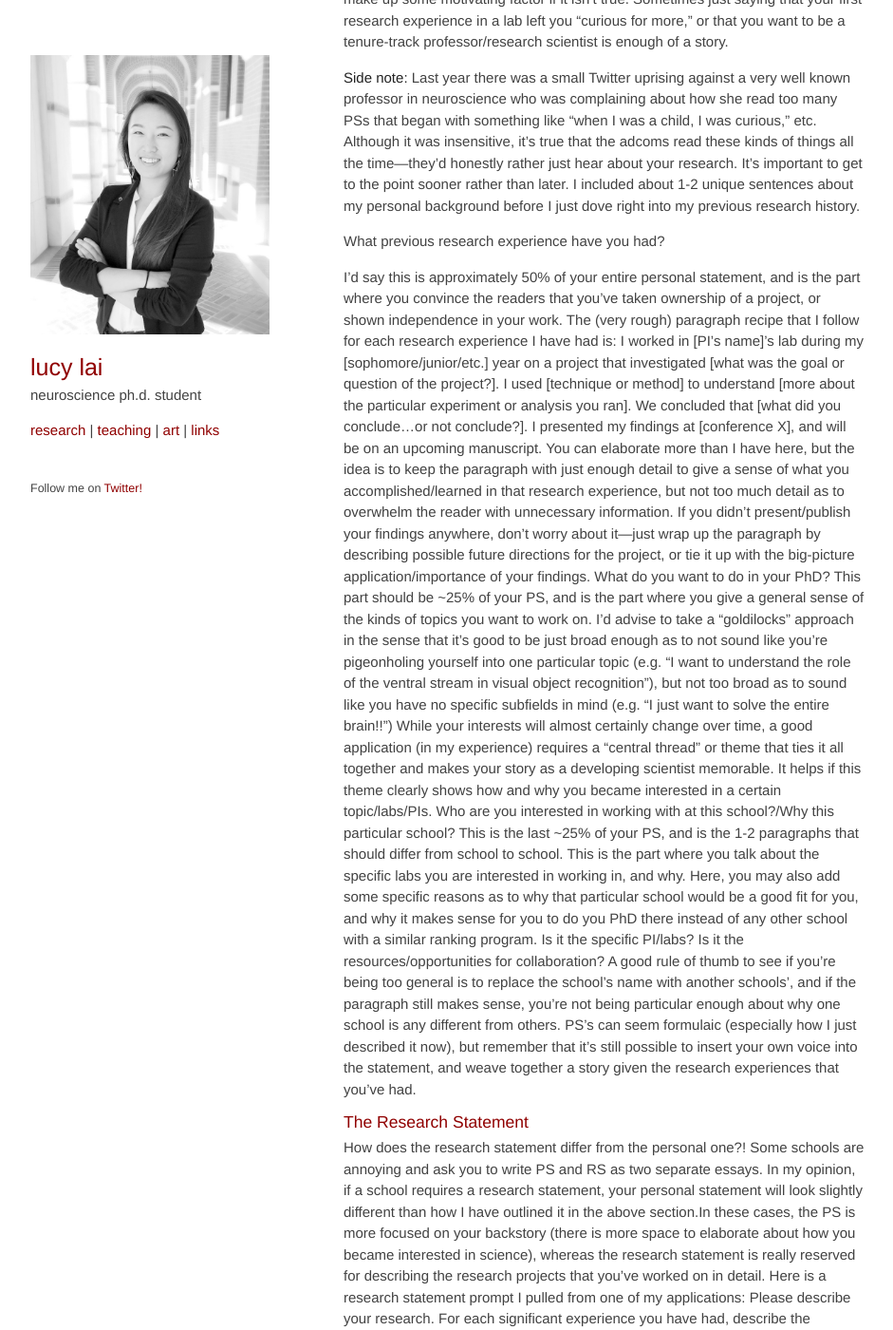
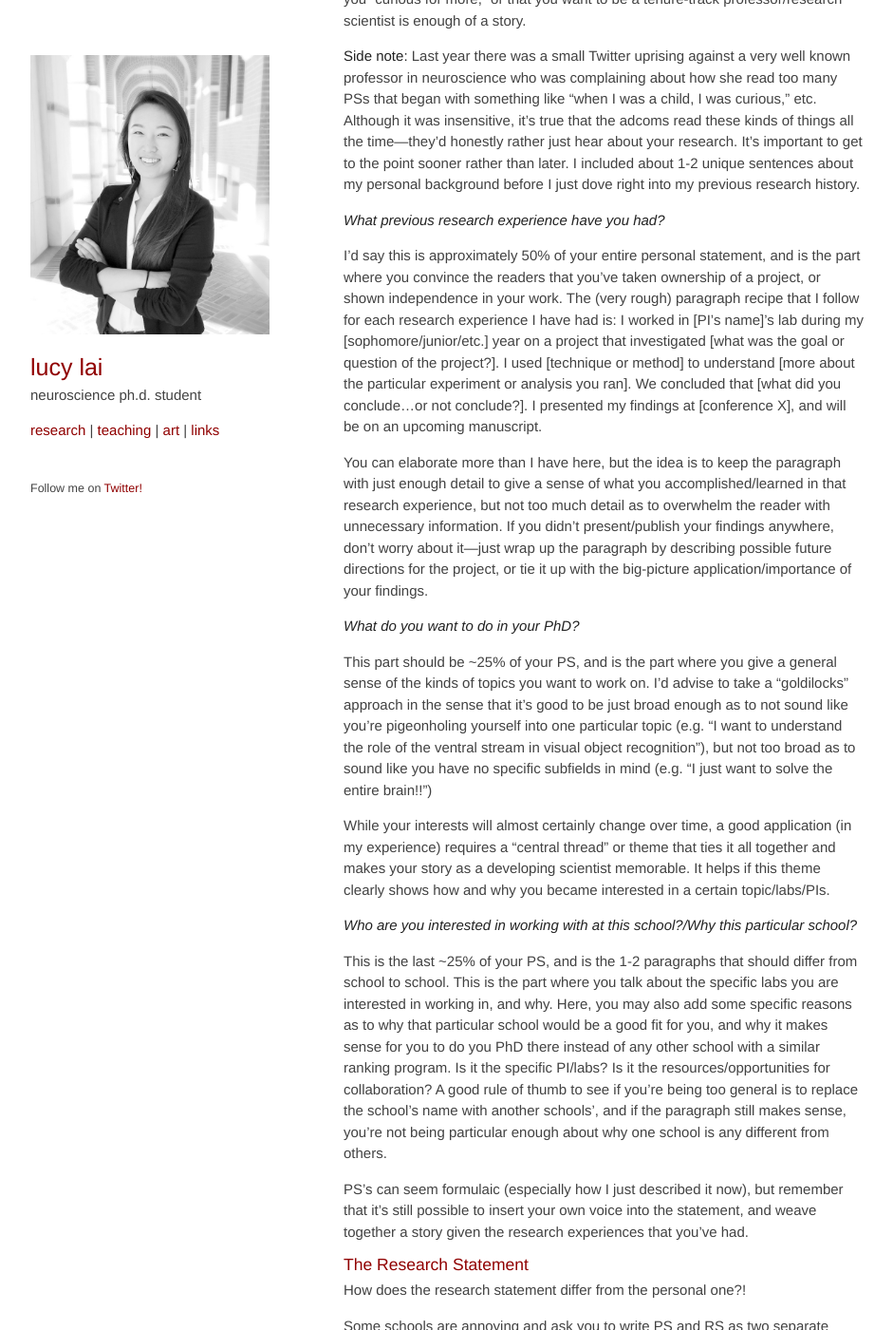
Before and after one commit to lucylai96/lucylai96.github.io, a Jekyll site: the page built from blog/gradapps.md, in a window 1280 px wide and 1400 px high, scrolled down 6303 px. Shown: the whole window at 95% size, without its empty margins (168-1109 px from the left). Built offline with Jekyll 4.4.1, drawn with Linux system fonts in a browser that asks for light colours; our own code applies the rules of GitHub Pages for plain Markdown files; some of the changed text lies outside the part shown.

Commit message:
Update gradapps.md

```diff
--- a/blog/gradapps.md
+++ b/blog/gradapps.md
@@ -7,7 +7,7 @@
 
 ------
 
-Hello friends! I’ve been meaning to write this post ever since I completed the entire grad school application cycle, and I’ve finally gotten around to it (in time for the beginning of the next cycle, yay!) 🙂 My earnest hope is for this post to shed some light on the application process, especially since it seems a little black box-y when just getting started.
+***Hello friends!*** I’ve been meaning to write this post ever since I completed the entire grad school application cycle, and I’ve finally gotten around to it (in time for the beginning of the next cycle, yay!) 🙂 My earnest hope is for this post to shed some light on the application process, especially since it seems a little black box-y when just getting started.
 
 It can be hard to know where to even begin…how to decide which schools to apply to, how to find PIs, how to write a personal and/or research statement, etc. I recall about a year ago when I was beginning this process and wishing there were more informative guides/blogs about this on the internet, so this is my attempt to help anyone who is thinking of applying to science grad school. If there are any topics and/or questions that I have not addressed here that you would find helpful, please shoot me an email (lucylai [at] g [dot] harvard [dot] edu), and I will update this page accordingly!
 
@@ -129,9 +129,9 @@
 
 **Rec letters:** I honestly believe that recommendation letters are almost as important, if not more important, than the personal statement. This is what your research mentors and PIs have learned about you, your work ethic, and your ability to succeed in graduate school from watching you work in their lab. Often, the PIs that will be reading your application know and/or are buddies with your PIs/recommendation letter writers. A good recommendation from someone that the application reader personally knows can be incredibly powerful, simply due to trust. It’s like…your friend setting you up on a blind date—though you have no idea who your date will be, you trust that what your friend has told you about him/her is true and that he/she isn’t crazy or a bad person 🙂
 
-Now the commonly asked question is: who should I ask for recommendation letters?
-* The best case scenario: if you have had 3 different research experiences, that’s ideal—ask for a letter from each of your three PIs.
-* The next best case: In case you didn’t have a chance to work in that many labs, it’s good to have rec letters from 1-2 PIs that know you, your work ethic, and your ability to perform research well. Other letters can come from professors that you’ve had and developed a relationship with (beyond just in-class interactions), or even a prof you’ve TA’ed for (if that’s something you’ve done). While they cannot speak to your ability to perform research, they can highlight other qualities you might have such as curiosity, drive, organization, etc.
+Now the commonly asked question is: **who should I ask for recommendation letters?**
+***The best case scenario:*** if you have had 3 different research experiences, that’s ideal—ask for a letter from each of your three PIs.
+***The next best case:*** In case you didn’t have a chance to work in that many labs, it’s good to have rec letters from 1-2 PIs that know you, your work ethic, and your ability to perform research well. Other letters can come from professors that you’ve had and developed a relationship with (beyond just in-class interactions), or even a prof you’ve TA’ed for (if that’s something you’ve done). While they cannot speak to your ability to perform research, they can highlight other qualities you might have such as curiosity, drive, organization, etc.
 
 Rec letters are sometimes a bit of a black box, and since I’ve never read any of my own letters, I can’t really tell you how you should act to impress your mentors while working in their labs. But what I can say (from what a PI told me during our interview), is that application readers are looking for qualities of a good grad student: resilience, patience, the ability to think critically and creatively, independence, etc.
 
@@ -141,41 +141,55 @@
 Discuss how your personal background informs your decision to pursue a graduate degree.Include any educational, cultural, economic, family or social experiences, challenges, or opportunities relevant to your academic journey.
 The Statement of Purpose should describe succinctly your reasons for applying to the proposed program at [school name],yourpreparationfor this field of study,research interests,future career plans, andother aspects of your backgroundand interests which may aid the admissions committee in evaluating youraptitude and motivation for graduate study.
 Though it seems like there’s a lot to cover, the PS prompts always boil down to:
-* Why do you want a PhD?
-* What previous research experience have you had?
-* What do you want to do in your PhD?
-* Who are you interested in working with at this school?/Why this particular school?
+* ***Why do you want a PhD?***
+* ***What previous research experience have you had?***
+* ***What do you want to do in your PhD?***
+* ***Who are you interested in working with at this school? / Why this particular school?***
 
 It is very important to realize that the PS is a SCIENCE STORY, not a LIFE STORY. There is no reason to paint a lofty picture of your goals and dreams of curing cancer and solving consciousness that were motivated by a loved one’s passing or philosophical #showerthoughts. Though it’s okay to mention these “motivating factors,” the point of the personal statement is to convince the application readers that you 1) know what you’re getting yourself into for the next 5-6 years, 2) have the experience to prove it, and 3) are a good fit for the school given your research interests (and vice versa).
 Like I said, sometimes the best way to begin writing a statement is to read one, so as I said above, don’t hesitate to reach out if you need examples!
 I will now break down each part of the PS, and how I tackled them.
 
-Why do you want a PhD?
+***Why do you want a PhD?***
+
 This is the short “backstory” that I mentioned above: keep it short and sweet, but also unique (if possible and true). However, don’t make up some motivating factor if it isn’t true. Sometimes just saying that your first research experience in a lab left you “curious for more,” or that you want to be a tenure-track professor/research scientist is enough of a story.
 
 **Side note:** Last year there was a small Twitter uprising against a very well known professor in neuroscience who was complaining about how she read too many PSs that began with something like “when I was a child, I was curious,” etc. Although it was insensitive, it’s true that the adcoms read these kinds of things all the time—they’d honestly rather just hear about your research. It’s important to get to the point sooner rather than later. I included about 1-2 unique sentences about my personal background before I just dove right into my previous research history.
 
-What previous research experience have you had?
+***What previous research experience have you had?***
 
 I’d say this is approximately 50% of your entire personal statement, and is the part where you convince the readers that you’ve taken ownership of a project, or shown independence in your work. The (very rough) paragraph recipe that I follow for each research experience I have had is:
 I worked in [PI’s name]’s lab during my [sophomore/junior/etc.] year on a project that investigated [what was the goal or question of the project?]. I used [technique or method] to understand [more about the particular experiment or analysis you ran]. We concluded that [what did you conclude…or not conclude?]. I presented my findings at [conference X], and will be on an upcoming manuscript.
+
 You can elaborate more than I have here, but the idea is to keep the paragraph with just enough detail to give a sense of what you accomplished/learned in that research experience, but not too much detail as to overwhelm the reader with unnecessary information. If you didn’t present/publish your findings anywhere, don’t worry about it—just wrap up the paragraph by describing possible future directions for the project, or tie it up with the big-picture application/importance of your findings.
-What do you want to do in your PhD?
+
+***What do you want to do in your PhD?***
+
 This part should be ~25% of your PS, and is the part where you give a general sense of the kinds of topics you want to work on. I’d advise to take a “goldilocks” approach in the sense that it’s good to be just broad enough as to not sound like you’re pigeonholing yourself into one particular topic (e.g. “I want to understand the role of the ventral stream in visual object recognition”), but not too broad as to sound like you have no specific subfields in mind (e.g. “I just want to solve the entire brain!!”)
+
 While your interests will almost certainly change over time, a good application (in my experience) requires a “central thread” or theme that ties it all together and makes your story as a developing scientist memorable. It helps if this theme clearly shows how and why you became interested in a certain topic/labs/PIs.
-Who are you interested in working with at this school?/Why this particular school?
+
+***Who are you interested in working with at this school?/Why this particular school?***
+
 This is the last ~25% of your PS, and is the 1-2 paragraphs that should differ from school to school. This is the part where you talk about the specific labs you are interested in working in, and why. Here, you may also add some specific reasons as to why that particular school would be a good fit for you, and why it makes sense for you to do you PhD there instead of any other school with a similar ranking program. Is it the specific PI/labs? Is it the resources/opportunities for collaboration?
 A good rule of thumb to see if you’re being too general is to replace the school’s name with another schools’, and if the paragraph still makes sense, you’re not being particular enough about why one school is any different from others.
+
 PS’s can seem formulaic (especially how I just described it now), but remember that it’s still possible to insert your own voice into the statement, and weave together a story given the research experiences that you’ve had.
 
 ### The Research Statement
+
 How does the research statement differ from the personal one?!
+
 Some schools are annoying and ask you to write PS and RS as two separate essays. In my opinion, if a school requires a research statement, your personal statement will look slightly different than how I have outlined it in the above section.In these cases, the PS is more focused on your backstory (there is more space to elaborate about how you became interested in science), whereas the research statement is really reserved for describing the research projects that you’ve worked on in detail.  Here is a research statement prompt I pulled from one of my applications:
 Please describe your research. For each significant experience you have had, describe the scientific context of the problem you addressed, the method you employed, and the conclusion you made from your work.
+
 Right off the bat, RS prompts sound much more straightforward than PS prompts. I’d suggest following the same overall structure as the “What previous research experience have you had?” section above, and crafting your PS to reflect more of your research interests and motivation for pursuing a Ph.D.
 The DS: Diversity/Personal History Statement a.k.a.When they actually care about you as a person
+
 The diversity/personal history statement is usually more rare than the research statement, and only a few schools that I applied to asked for such an essay. Here’s an example prompt:
-[School X] regards the diversity of its graduate student body as an important factor in serving the educational mission of the university. We encourage you to share unique, personally important, and/or challenging factors in your background, such as work and life experiences, special interests, culture, socioeconomic status, the quality of your early educational environment, gender, sexual orientation, race or ethnicity. Please discuss how such factors would contribute to the diversity of the entering class, and hence to the experience of your [School X] classmates.
+
+> [School X] regards the diversity of its graduate student body as an important factor in serving the educational mission of the university. We encourage you to share unique, personally important, and/or challenging factors in your background, such as work and life experiences, special interests, culture, socioeconomic status, the quality of your early educational environment, gender, sexual orientation, race or ethnicity. Please discuss how such factors would contribute to the diversity of the entering class, and hence to the experience of your [School X] classmates.
+
 This statement asks you to discuss personal factors that would make you attractive from a diversity point of view. Besides the obvious one (racial diversity), you may draw upon your diversity of experience, economic status, gender, etc. that might make you stand out from the rest of the applicant pool. This would also be great place to elaborate on your story if you’re the first person in your family to go to college or grad school, and to talk about how the experience of higher education has challenged and changed you. I think this is a great space to personalize your application and to give a little bit more flavor to who you are!
 
 ## Interviews (the fun part)
@@ -188,9 +202,11 @@
 I’ll also add that if you are invited to interview at more than 2-3 schools, you’ll soon realize that you are seeing the same people over and over at these interviews. Top applicants tend to apply to the same programs, and these programs all want the top applicants. It can be a really fun experience making interview friends along the way, as they will likely become your science peers throughout grad schools.
 
 ### Interview weekend schedule
+
 Interview weekends are first and foremost an opportunity for you to show the school that you’re even better in person than on paper, and a chance for you to see if you actually vibe with the research environment/PIs/labs that you were interested in.
 The interview schedule is usually broken down over a long weekend, and usually lasts over 3-4 days. You will interview with anywhere between 3-8 PIs, and the schools usually ask who you would like to meet before they curate your personalized schedule. Think about this list carefully, and make sure to include PIs that you’d actually want to work with, instead of just including the 3-4 most famous researchers at that particular school. More often than not, these bigshots aren’t even present during interview weekend…Some schools make your do all your interviews on one day, while other schools spread them out over 2 days.
 I found it hard to get a sense of what interview weekend was going to be like until I actually got my schedule, so here’s an example an of interview schedule that I had:
+
 School X
 Day 1
 4:00pm arrive/check-in at hotel
@@ -210,6 +226,27 @@
 8:00pm party at a bar/afterparty at a student’s house
 Day 4
 10:00am depart!
+
+| Day     | Event                                                      |
+|---------|------------------------------------------------------------|
+| Day 1   |                                                            |
+| 4:00pm  | arrive/check-in at hotel                                   |
+| 5:00pm  | informal reception/happy hour with faculty and students    |
+| Day 2   |                                                            |
+| 9:00am  | program overview and requirements                          |
+| 10:00am | several 30 minute interviews (with some breaks in between) |
+| 12:00pm | lunch with faculty                                         |
+| 1:00pm  | faculty/student research talks                             |
+| 3:00pm  | poster session/happy hour                                  |
+| 5:00pm  | dinner at faculty house                                    |
+| Day 3   |                                                            |
+| 9:00am  | more interviews (with some breaks in between)              |
+| 12:00pm | lunch with students and faculty                            |
+| 1:00pm  | lab tours                                                  |
+| 5:00pm  | dinner                                                     |
+| 8:00pm  | party at a bar/afterparty at a student’s house             |
+| Day 4   |                                                            |
+| 10:00am | depart!                                                    |
 
 ### What to wear
 Business casual was the standard at most of the interviews that I attended, although many programs did not specify any type of dress code and just told interviewees to dress comfortably. Most girls wore nice blouses, shirts with collars, blazers, and slacks, but rarely wore heels (there was too much walking around involved). Most guys wore nice collared shirts, sweaters, blazers, and khakis/slacks, but I rarely saw full suits.
```
